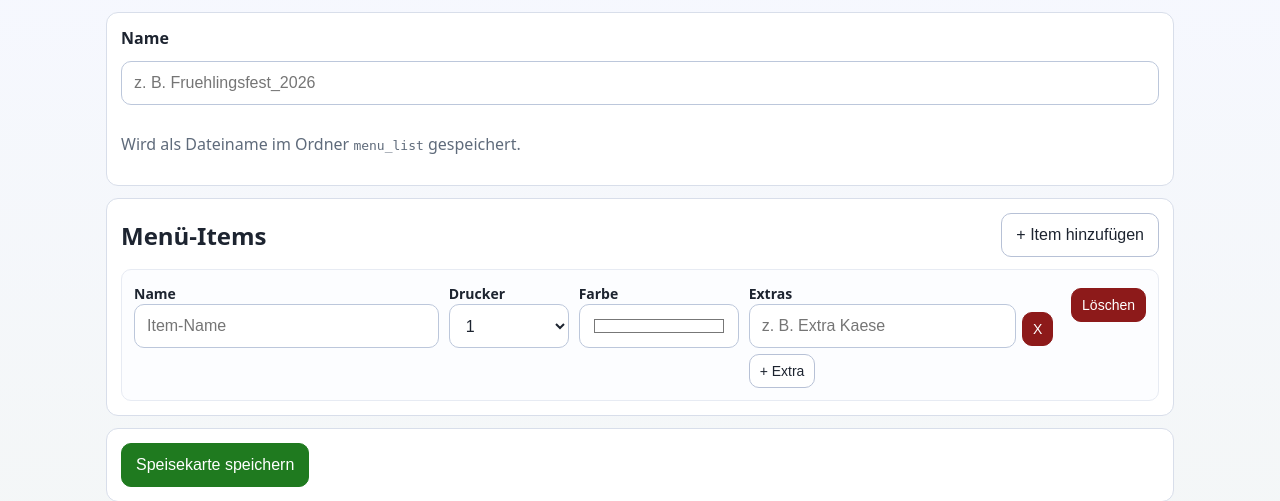
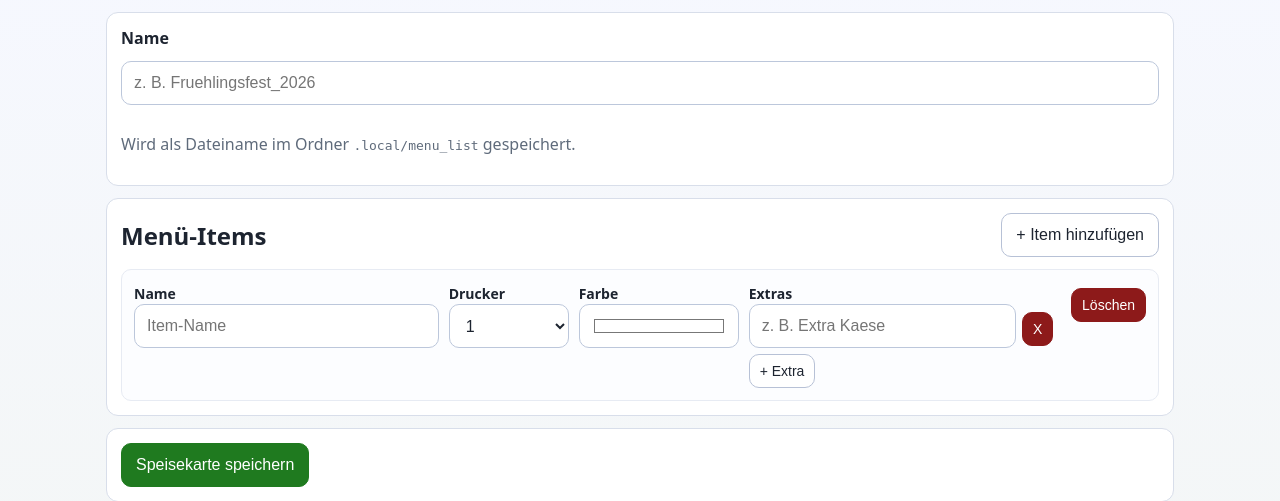
Before and after one commit to philipp-btz/kitchenhelper, a Flask app: page /menus/editor in a window 1280 px wide. Shown: the part 60-561 px from the top of the page. Run offline with Flask 3, Linux system fonts and the light colour scheme; parts of the project's set-up code (start-up, migrations or seed data) failed here and were passed over.

Commit message:
defaults now live in the .defaults folder and are loaded to their respective .local folder at start. .defaults is strictly read only at runtime. all alterations to settings, etc are done in .local folder.

```diff
--- a/app.py
+++ b/app.py
@@ -62,7 +62,7 @@ printer_dict = config.get("printer_dict", {})
 logging.info(f"printer_dict: {printer_dict}")
 
 app = Flask(__name__)
-MENU_DIR = os.path.join(os.path.dirname(__file__), 'menu_list')
+MENU_DIR = os.path.join(os.path.dirname(__file__), '.local', 'menu_list')
 
 
 @app.route('/')
@@ -146,7 +146,7 @@ def orders_view() -> Any:
 
 @app.route('/menus')
 def menus_view() -> Any:
-    # list available menu files from the `menu_list` folder
+    # list available menu files from the `.local/menu_list` folder
     files = mu.list_menu_files()
     menus = []
     for f in files:
@@ -235,9 +235,9 @@ def menus_select() -> Any:
     selected = request.form.get('menu_file')
     if not selected:
         return redirect(url_for('menus_view'))
-    src = os.path.join(os.path.dirname(__file__), 'menu_list', selected)
+    src = os.path.join(os.path.dirname(__file__), '.local/menu_list', selected)
     try:
-        os.environ["KITCHENHELPER_MENU_PATH"] = os.path.join(os.path.dirname(__file__), 'menu_list', selected)
+        os.environ["KITCHENHELPER_MENU_PATH"] = os.path.join(os.path.dirname(__file__), '.local/menu_list', selected)
         menu_name = os.path.splitext(selected)[0]
         os.environ["KITCHENHELPER_MENU_NAME"] = menu_name
     except Exception as e:
@@ -248,11 +248,11 @@ def menus_select() -> Any:
 
 @app.route('/menus/upload', methods=['POST'])
 def menus_upload() -> Any:
-    # handle JSON file uploads to the menu_list folder
+    # handle JSON file uploads to the .local/menu_list folder
     # First, support replace/cancel actions from the confirmation page (these posts may not include a file)
     replace = request.form.get('replace')
     form_filename = request.form.get('filename')
-    menu_dir = os.path.join(os.path.dirname(__file__), 'menu_list')
+    menu_dir = MENU_DIR
     os.makedirs(menu_dir, exist_ok=True)
 
     if replace in ('1', '2') and form_filename:
--- a/templates/menu_editor.html
+++ b/templates/menu_editor.html
@@ -33,7 +33,7 @@
         <section class="card stack">
           <label for="menu_name"><strong>Name</strong></label>
           <input id="menu_name" name="menu_name" type="text" value="{{ menu_name }}" placeholder="z. B. Fruehlingsfest_2026" required>
-          <p class="muted">Wird als Dateiname im Ordner <code>menu_list</code> gespeichert.</p>
+          <p class="muted">Wird als Dateiname im Ordner <code>.local/menu_list</code> gespeichert.</p>
           <input type="hidden" name="loaded_file" value="{{ loaded_file }}">
           <input type="hidden" name="items_json" id="items_json">
         </section>
```
